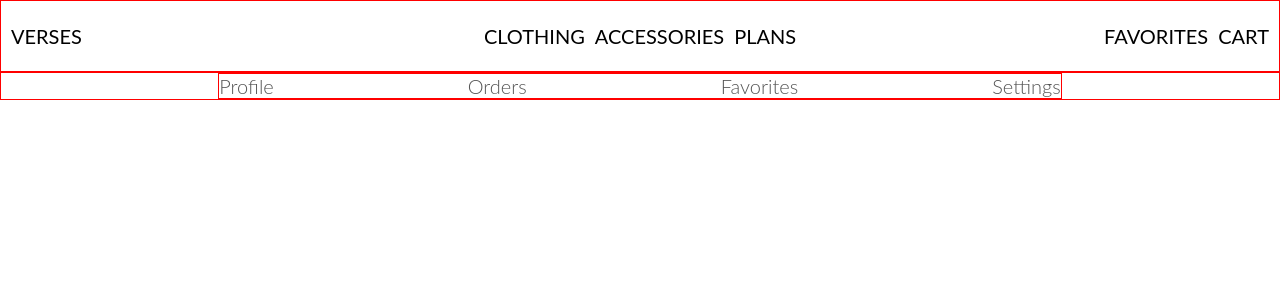
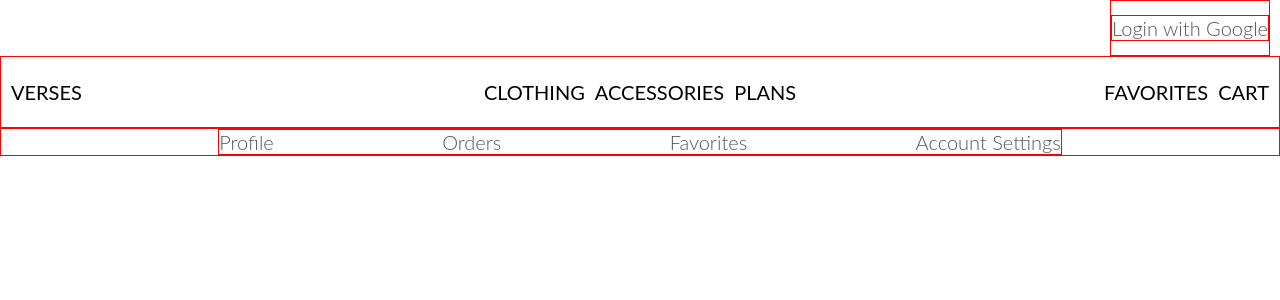
Before and after one commit to mayalexandera/mern-verses, a React (Create React App) app in the folder client/: page /surveys in a window 1280 px wide. Shown: the top 300 px of the page. Built offline with nearby package versions, Linux system fonts and the light colour scheme; no server answers.

Commit message:
segment MemberBanner

```diff
--- /dev/null
+++ b/client/src/components/AccountSettings/AccountSettings.js
@@ -0,0 +1,13 @@
+import React from "react";
+import Payments from "../Payments/Payments";
+
+function AccountSettings() {
+  return (
+    <div>
+      <h2>Account Settings</h2>
+      <Payments/>
+    </div>
+  );
+}
+
+export default AccountSettings;
--- a/client/src/components/App.js
+++ b/client/src/components/App.js
@@ -4,28 +4,38 @@ import { connect } from 'react-redux'
 import * as actions from '../actions'
 
 import Header from "./Header/Header";
+import MemberBanner from "./MemberBanner/MemberBanner";
 import Landing from "./Landing/Landing";
 import Dashboard from "./Dashboard/Dashboard";
+import Profile from "./Profile/Profile";
+import AccountSettings from "./AccountSettings/AccountSettings";
 import "./App.css";
 
 const SurveyNew = () => <div>SurveyNew</div>;
 // const Dashboard = () => <div>Dashboard</div>;
 
 class App extends Component {
+  componentDidMount() {
+    this.props.fetchUser();
+  }
 
-  componentDidMount() {
-    this.props.fetchUser()
-  }
+
 
   render() {
     return (
       <div>
         <BrowserRouter>
           <div>
+            <MemberBanner/>
             <Header />
             <Route exact path='/' component={Landing} />
             <Route exact path='/surveys' component={Dashboard} />
             <Route path='/surveys/new' component={SurveyNew} />
+            <Route path='/member/profile' component={Profile} />
+            <Route
+              path='/member/profile/settings'
+              component={AccountSettings}
+            />
           </div>
         </BrowserRouter>
       </div>
--- a/client/src/components/Dashboard/Dashboard.js
+++ b/client/src/components/Dashboard/Dashboard.js
@@ -7,10 +7,10 @@ function Dashboard() {
     <nav>
       <div className='dashboard-wrapper'>
         <ul>
-          <NavLink to='/surveys'>Profile</NavLink>
+          <NavLink to='/member/profile'>Profile</NavLink>
           <NavLink to='/surveys'>Orders</NavLink>
           <NavLink to='/surveys'>Favorites</NavLink>
-          <NavLink to='/surveys'>Settings</NavLink>
+          <NavLink to='/member/profile/settings'>Account Settings</NavLink>
         </ul>
       </div>
     </nav>
--- a/client/src/components/Header/Header.js
+++ b/client/src/components/Header/Header.js
@@ -2,40 +2,15 @@ import React, { Component } from "react";
 import { NavLink } from "react-router-dom";
 import { connect } from "react-redux";
 
-import Payments from "../Payments/Payments";
 import "./Header.css";
 
 class Header extends Component {
-  renderContent() {
-    switch (this.props.auth) {
-      case null:
-        return;
-      case false:
-        return (
-          <li className='nav-button'>
-            <a href='/auth/google'>Login with Google</a>
-          </li>
-        );
-      default:
-        return [
-          <li>
-            <Payments />
-          </li>,
-          <li className='nav-button'>
-            <a href='/api/logout'>Logout</a>
-          </li>,
-        ];
-    }
-  }
   render() {
     return (
       <nav>
         <div className='nav-wrapper'>
           <ul className='left-menu'>
-            <NavLink
-              className='nav-logo'
-              to={this.props.user ? "/surveys" : "/"}
-            >
+            <NavLink className='nav-logo' to='/'>
               Verses
             </NavLink>
           </ul>
@@ -47,7 +22,6 @@ class Header extends Component {
             <NavLink className='nav-button' to='/'>
               Cart
             </NavLink>
-            {this.renderContent()}
           </ul>
         </div>
         <ul className='center-menu'>
@@ -61,7 +35,6 @@ class Header extends Component {
             Plans
           </NavLink>
         </ul>
-        {/* <div className='nav-spacer' /> */}
       </nav>
     );
   }
--- /dev/null
+++ b/client/src/components/MemberBanner/MemberBanner.css
@@ -0,0 +1,26 @@
+
+.member-banner-wrapper {
+  float: right;
+  display: flex;
+  border: 1px solid red;
+  height: 7vh;
+  margin-right: 10px;
+}
+
+.member-banner-button {
+  margin: auto 0;
+  border: 1px solid red;
+}
+
+.member-banner-button {
+  margin-right: 15px;
+}
+
+.member-banner-button:last-child {
+  margin-right: 0px;
+}
+
+
+.nav-spacer {
+  height: 7vh;
+}
--- /dev/null
+++ b/client/src/components/MemberBanner/MemberBanner.js
@@ -0,0 +1,48 @@
+import React, { Component } from "react";
+import { NavLink } from "react-router-dom";
+import { connect } from "react-redux";
+
+import "./MemberBanner.css";
+
+class MemberBanner extends Component {
+  renderContent() {
+    switch (this.props.auth) {
+      case null:
+        return (
+          <div className='member-banner-button'>
+            <a href='/auth/google'>Login with Google</a>
+          </div>
+        );
+      case false:
+        return (
+          <div className='member-banner-button'>
+            <a href='/auth/google'>Login with Google</a>
+          </div>
+        );
+      default:
+        return [
+          <NavLink className='member-banner-button' to='/member/profile'>
+            Hi, {this.props.auth.googleId}
+          </NavLink>,
+          <div className='member-banner-button'>|</div>,
+          <div className='member-banner-button'>
+            <a href='/api/logout'>Logout</a>
+          </div>,
+        ];
+    }
+  }
+  render() {
+    return (
+      <nav>
+        <div className='member-banner-wrapper'>{this.renderContent()}</div>
+        <div className='nav-spacer' />
+      </nav>
+    );
+  }
+}
+
+function mapStateToProps({ auth }) {
+  return { auth };
+}
+
+export default connect(mapStateToProps)(MemberBanner);
--- a/client/src/components/Payments/Payments.js
+++ b/client/src/components/Payments/Payments.js
@@ -3,13 +3,18 @@ import StripeCheckout from "react-stripe-checkout";
 
 class Payments extends Component {
   render() {
-    debugger
     return (
       <StripeCheckout
+
+        name="VERSES"
+        description='$89/month'
         amount={500}
         token={token => console.log(token)}
         stripeKey={process.env.REACT_APP_STRIPE_KEY}
-      />
+        >
+          <button>Add Credits</button>
+      </StripeCheckout>
+
     )
   }
 }
--- /dev/null
+++ b/client/src/components/Profile/Profile.js
@@ -0,0 +1,13 @@
+import React from 'react'
+
+import Dashboard from '../Dashboard/Dashboard'
+
+function Profile() {
+  return(
+    <div>
+      <Dashboard/>
+    </div>
+  )
+}
+
+export default Profile
```
Also changed, not shown: client/src/components/AccountSettings/AccountSettings.css (added), client/src/components/Profile/Profile.css (added), 2 other files (tests, documents, lock files or other folders).
